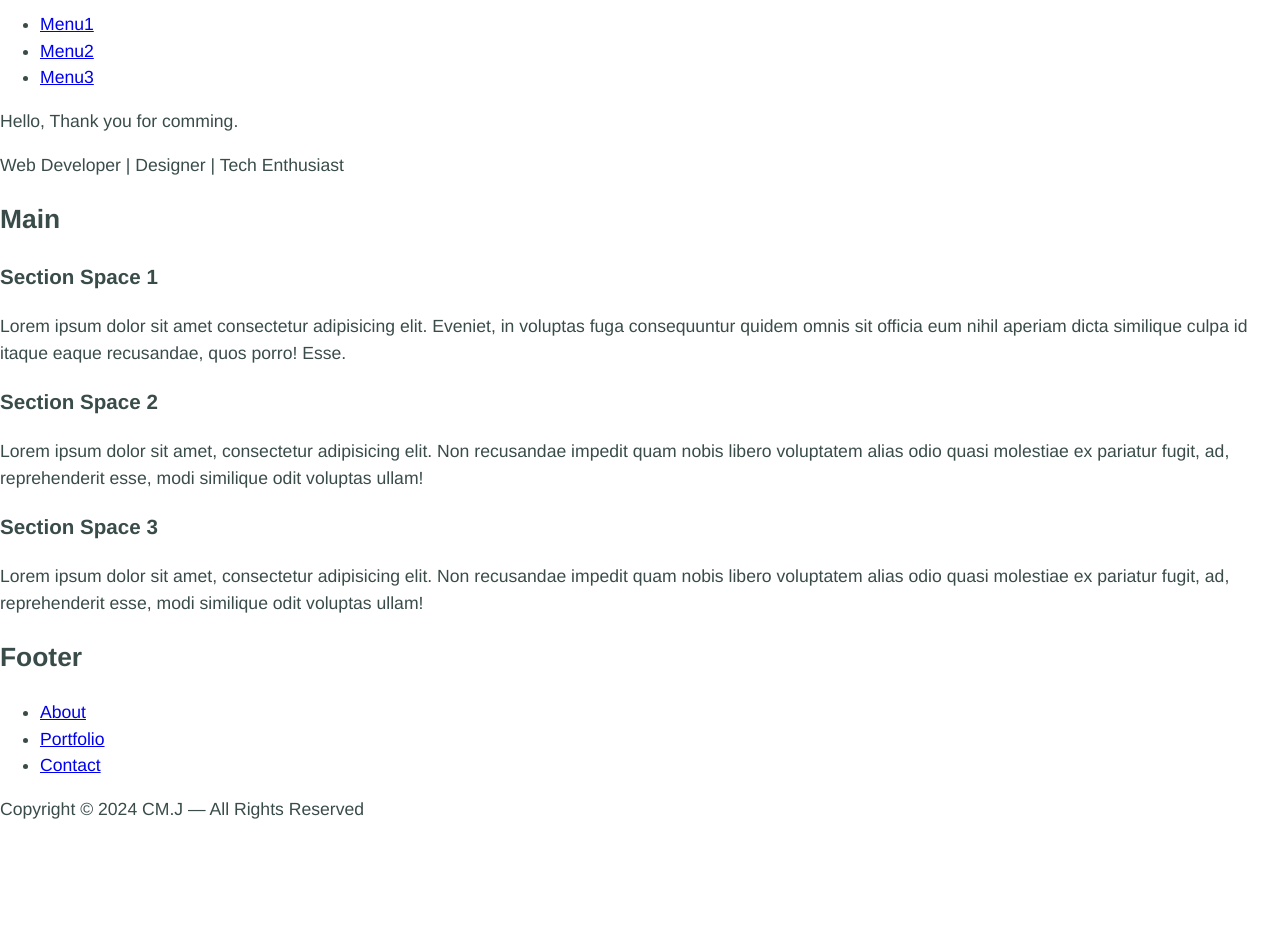
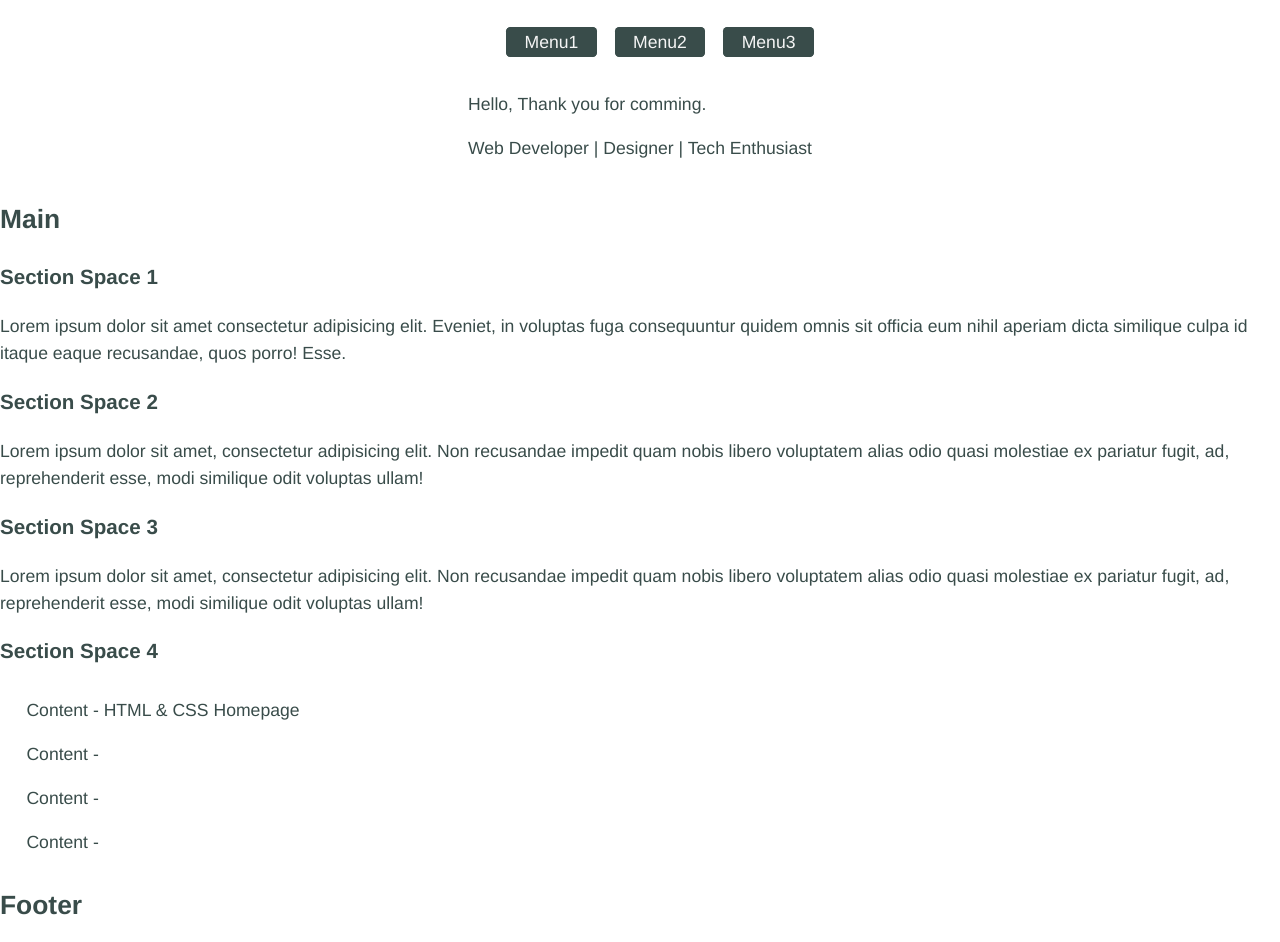
Before and after one commit to Issac-J/my-website, a plain HTML site: page index.html in a window 1280 px wide. Shown: the part 72-1014 px from the top of the page. Before the commit the page ends 912 px from the top, so only its background shows below. Drawn offline with Linux system fonts and the light colour scheme.

Commit message:
modify html and css contents

```diff
--- a/index.html
+++ b/index.html
@@ -10,7 +10,7 @@
     <!-- Header -->
     <header>
       <h2>Header</h2>
-      <nav class="nav-menu">
+      <nav>
         <ul>
           <li><a class="menuLink" href="#">Menu1</a></li>
           <li><a class="menuLink" href="#">Menu2</a></li>
@@ -48,6 +48,18 @@
         pariatur fugit, ad, reprehenderit esse, modi similique odit voluptas
         ullam!
       </section>
+
+      <section id="s4">
+        <h3>Section Space 4</h3>
+        <ul>
+          <li>
+            <a href="#">Content - HTML & CSS Homepage</a>
+            <a href="#">Content - </a>
+            <a href="#">Content - </a>
+            <a href="#">Content - </a>
+          </li>
+        </ul>
+      </section>
     </main>
 
     <!-- Footer -->
--- a/style.css
+++ b/style.css
@@ -19,3 +19,54 @@ body {
   line-height: 1.5;
   overflow-x: hidden;
 }
+
+header {
+  display: flex;
+  flex-direction: column;
+  align-items: center;
+}
+
+/* navigation menu styles */
+nav ul {
+  list-style-type: none;
+  display: flex;
+}
+
+nav ul li {
+  margin: 0 0.5em;
+}
+
+nav ul li a {
+  padding: 0.25em 1em;
+  /* no underline */
+  text-decoration: none;
+  background-color: #394c4a;
+  color: whitesmoke;
+  border: 1px solid #394c4a;
+  /* rounded corner */
+  border-radius: 0.25em 0.25em;
+}
+
+nav ul li a:hover,
+nav ul li a:focus {
+  font-weight: bold;
+}
+
+/* About Main */
+main section ul {
+  list-style-type: none;
+  margin: 0 0.5em;
+  padding: 0 0.5em;
+}
+
+main section ul li {
+  /* background-color: #808080; */
+  display: flex;
+  flex-direction: column;
+}
+
+main section ul li a {
+  padding: 0.5em;
+  text-decoration: none;
+  color: #394c4a;
+}
```
